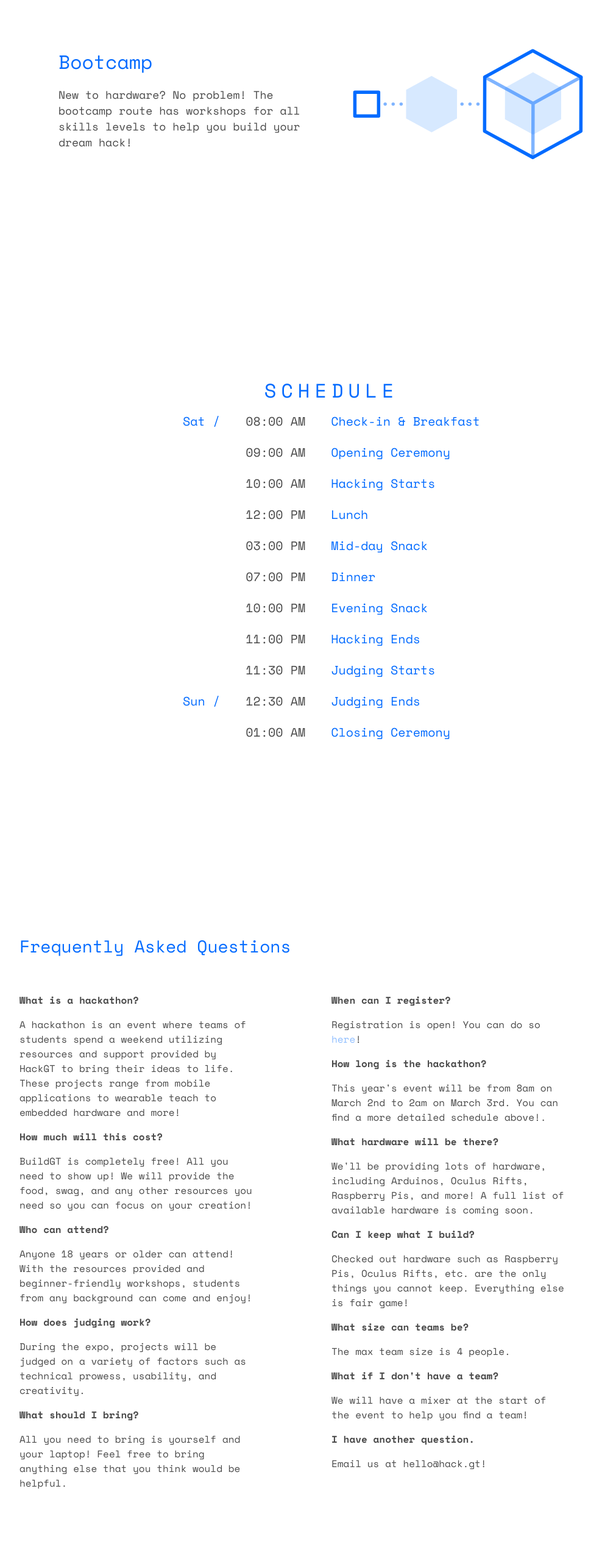
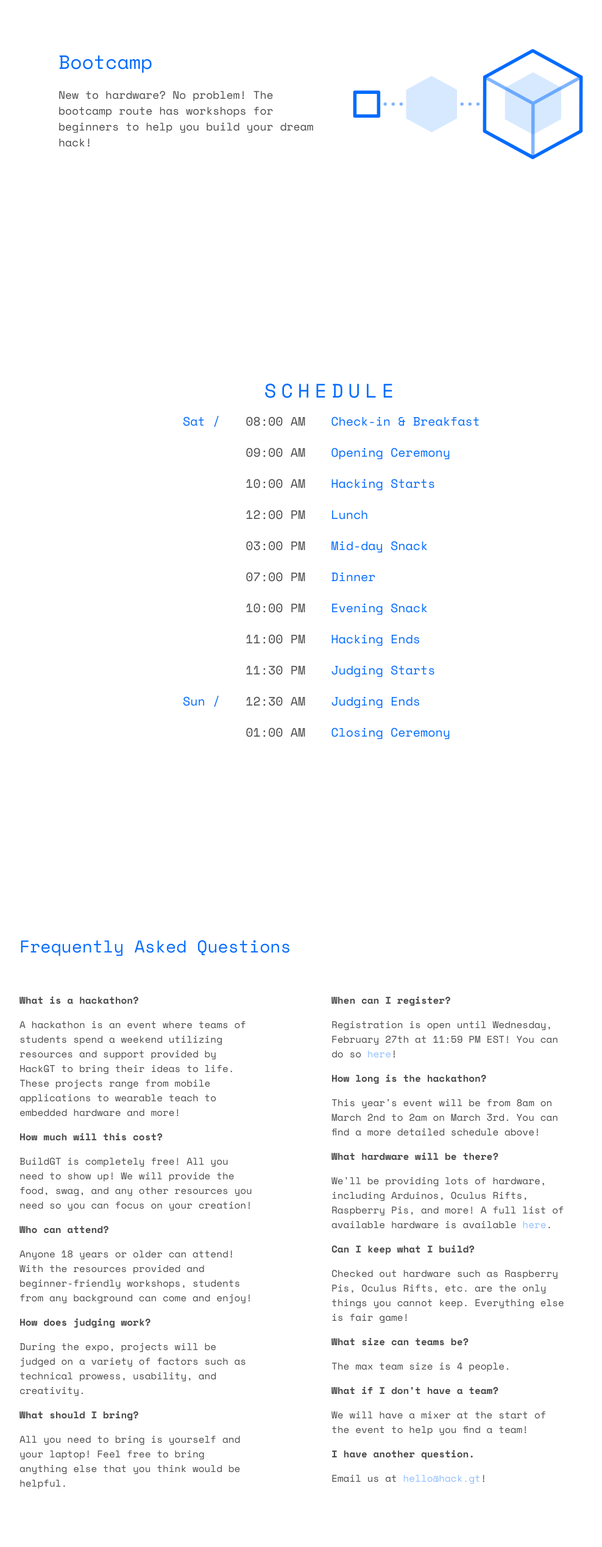
Before and after one commit to HackGT/buildgt2019-teaser, a plain HTML site: page index.html in a window 1280 px wide. Shown: the part 2877-5414 px from the top of the page at 61% size, without its empty margins (96-1084 px from the left). Drawn offline with Linux system fonts and the light colour scheme.

Commit message:
Final fixes

```diff
--- a/index.html
+++ b/index.html
@@ -95,7 +95,7 @@
                     <div class="track-info container" id="track-info-1">
                         <div class="track-description col-1-2">
                             <h3>Bootcamp</h3>
-                            <p>New to hardware? No problem! The bootcamp route has workshops for all skills levels to help you build your dream hack!</p>
+                            <p>New to hardware? No problem! The bootcamp route has workshops for beginners to help you build your dream hack!</p>
                         </div>
                         <div class="track-image col-1-2">
                             <img src="assets/P-Illo.svg"/>
@@ -113,7 +113,7 @@
                     <div class="track-info container" id="track-info-3">
                         <div class="track-description col-1-2">
                             <h3>Robotics</h3>
-                            <p>See the power of hardware and software working together! We'll provide a variety of robotics kits, including Cozmos, LEGO Mindstorms, and more. We'll also have presentations to showcase robotics in the real world.</p>
+                            <p>See the power of hardware and software working together! We'll provide a variety of robotics kits, including Cozmos, LEGO Mindstorms, and more.</p>
                         </div>
                         <div class="track-image col-1-2">
                             <img src="assets/R-Illo.svg"/>
@@ -246,13 +246,13 @@
                 <div class="col-1-2">
                     <div>
                         <b>When can I register?</b>
-                        <p>Registration is open! You can do so <a href="https://registration.build.hack.gt/">here</a>!</p>
+                        <p>Registration is open until Wednesday, February 27th at 11:59 PM EST! You can do so <a href="https://registration.build.hack.gt/">here</a>!</p>
                     </div>
 
                     <div>
                         <b>How long is the hackathon?</b>
                         <p>This year's event will be from 8am on March 2nd
-                        to 2am on March 3rd. You can find a more detailed schedule above!.</p>
+                        to 2am on March 3rd. You can find a more detailed schedule above!</p>
                     </div>
 
                     <div>
@@ -260,7 +260,7 @@
                         <p>We'll be providing lots of
                         hardware, including Arduinos,
                         Oculus Rifts, Raspberry Pis, and
-                        more! A full list of available hardware is coming soon.</p>
+                        more! A full list of available hardware is available <a href="https://hardware.hack.gt">here</a>.</p>
                     </div>
 
                     <div>
@@ -284,7 +284,7 @@
                     </div>
                     <div>
                         <b>I have another question.</b>
-                        <p>Email us at hello@hack.gt!</p>
+                        <p>Email us at <a href="mailto:hello@hack.gt">hello@hack.gt</a>!</p>
                     </div>
                 </div>
             </div>
```
